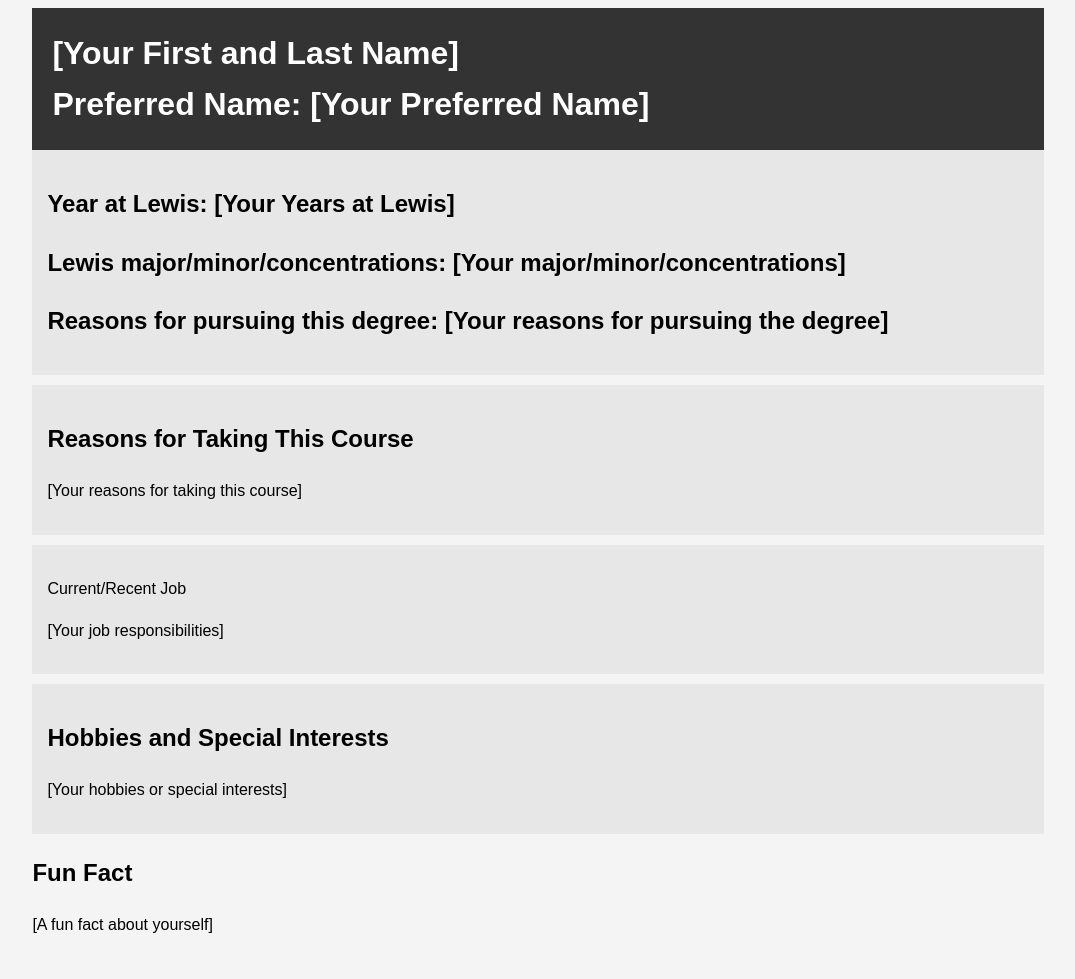
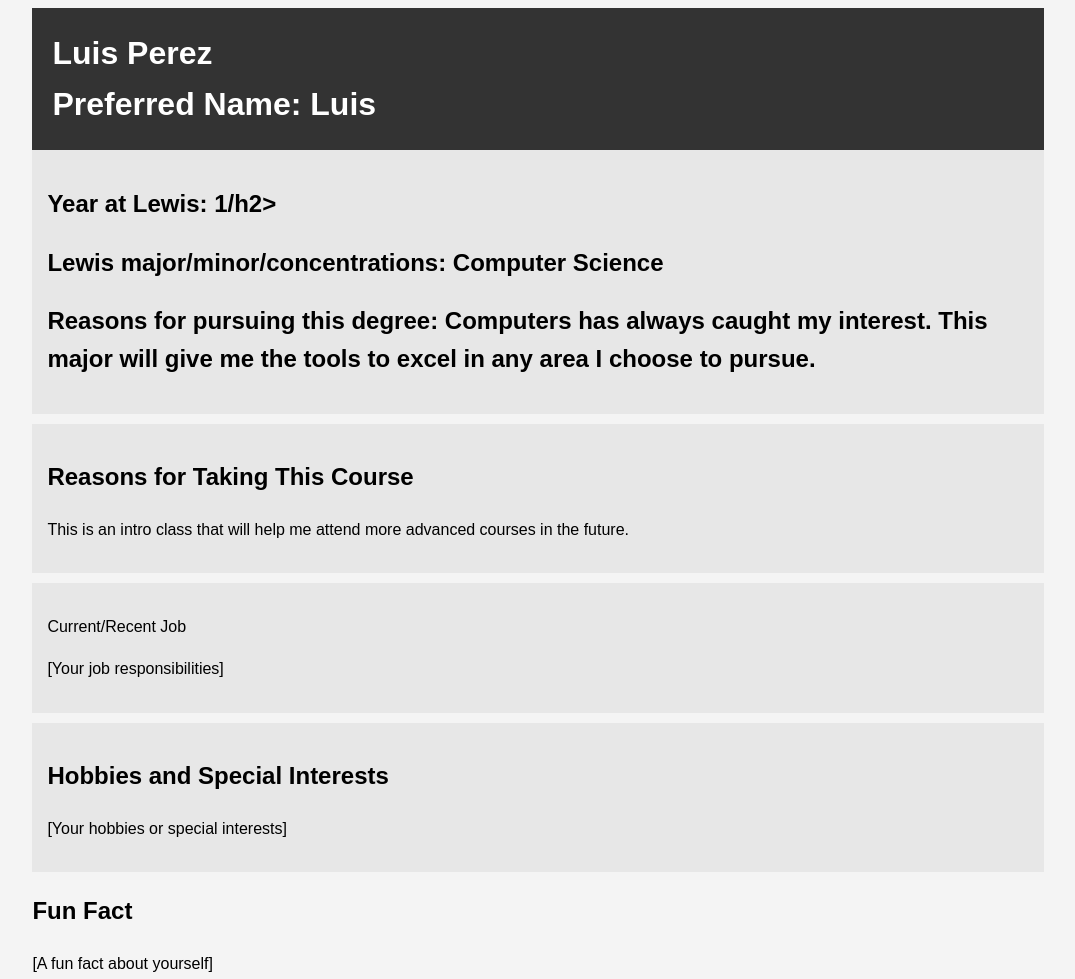
Before and after one commit to Luis-Perz/introductions, a plain HTML site: page index.html in a window 1280 px wide. Shown: the whole page, without its empty margins (102-1177 px from the left). Drawn offline with Linux system fonts and the light colour scheme.

Commit message:
update first name, last name, and preferred name.

```diff
--- a/index.html
+++ b/index.html
@@ -31,19 +31,19 @@
 <body>
     <div class="container">
         <header class="main-info">
-            <h1>[Your First and Last Name]</h1>
-            <h1>Preferred Name: [Your Preferred Name]</h1>
+            <h1>Luis Perez</h1>
+            <h1>Preferred Name: Luis</h1>
         </header>
 
         <section class="lewis">
-			<h2>Year at Lewis: [Your Years at Lewis]</h2>
-			<h2>Lewis major/minor/concentrations: [Your major/minor/concentrations]</h2>
-			<h2>Reasons for pursuing this degree: [Your reasons for pursuing the degree]</h2>
+			<h2>Year at Lewis: 1/h2>
+			<h2>Lewis major/minor/concentrations: Computer Science</h2>
+			<h2>Reasons for pursuing this degree: Computers has always caught my interest. This major will give me the tools to excel in any area I choose to pursue.</h2>
         </section>
 
 		<section class="course">
             <h2>Reasons for Taking This Course</h2>
-            <p>[Your reasons for taking this course]</p>
+            <p>This is an intro class that will help me attend more advanced courses in the future.</p>
         </section>
 
 		<section class="job">
```
